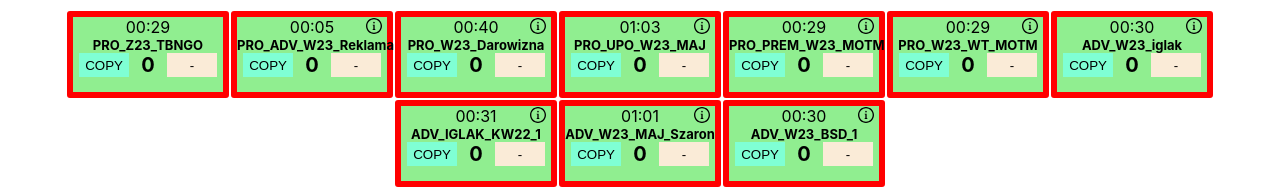
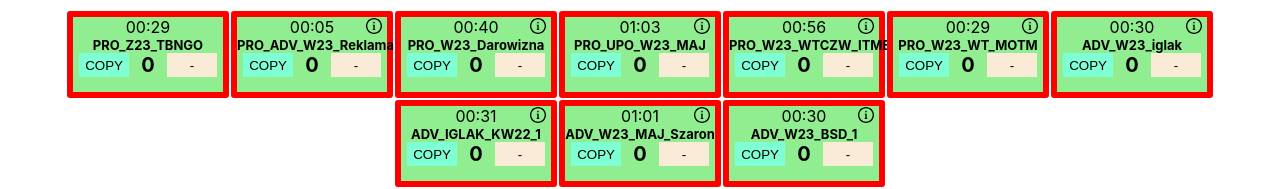
Before and after one commit to NorthWillov/rand-prog, a React (Create React App) app: page / in a window 1280 px wide. Shown: the top 189 px of the page. Built offline with nearby package versions, Linux system fonts and the light colour scheme.

Commit message:
Add progs

```diff
--- a/src/db.js
+++ b/src/db.js
@@ -24,10 +24,10 @@ export default {
     },
     {
       id: 2011,
-      program: "PRO_PREM_W23_MOTM",
+      program: "PRO_W23_WTCZW_ITME_S2",
       counter: 0,
-      duration: "00:29",
-      info: "Do 20 czerwca",
+      duration: "00:56",
+      info: "Po 20 czerwca",
     },
     {
       id: 2012,
--- a/src/oldProgsDb.js
+++ b/src/oldProgsDb.js
@@ -46,4 +46,5 @@ export default [
   "PRO_Z22_SB_DTH_S7",
   "PRO_W23_WTCZ_ITME",
   "PRO_PREM_W23_MOTM",
+  "PRO_PREM_ITME_S2",
 ].map((spot) => spot.toUpperCase());
```
